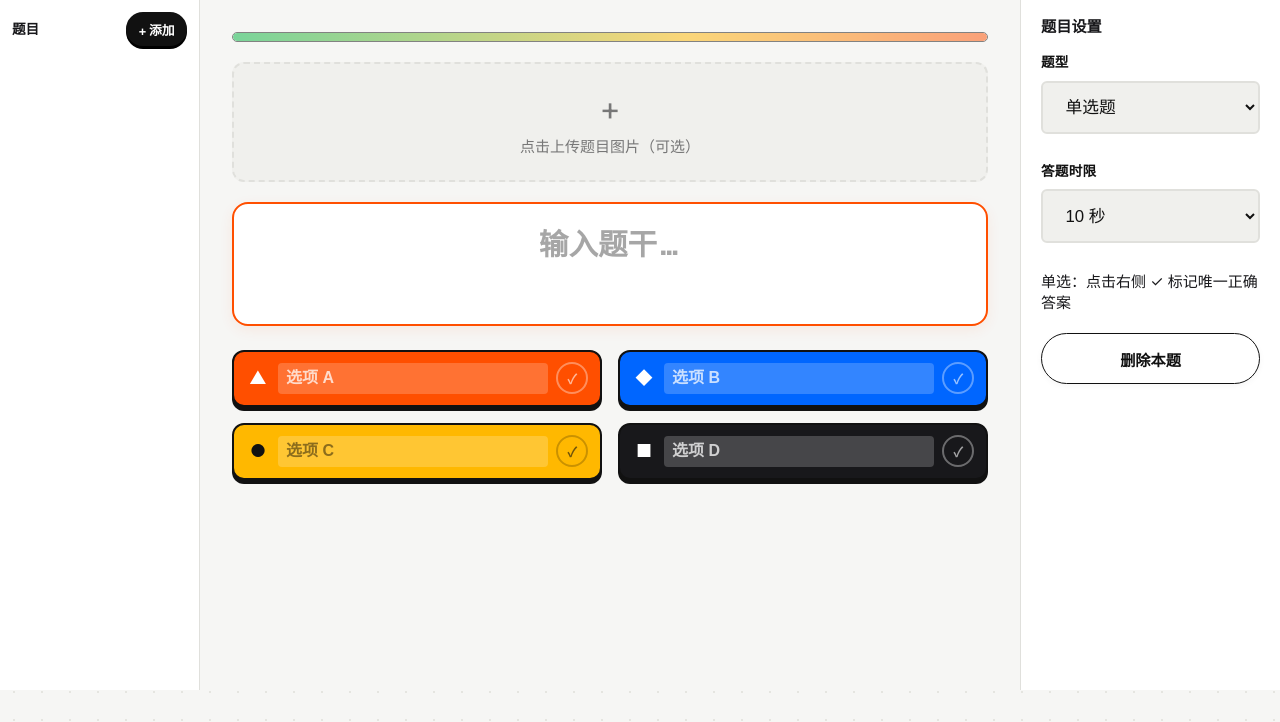
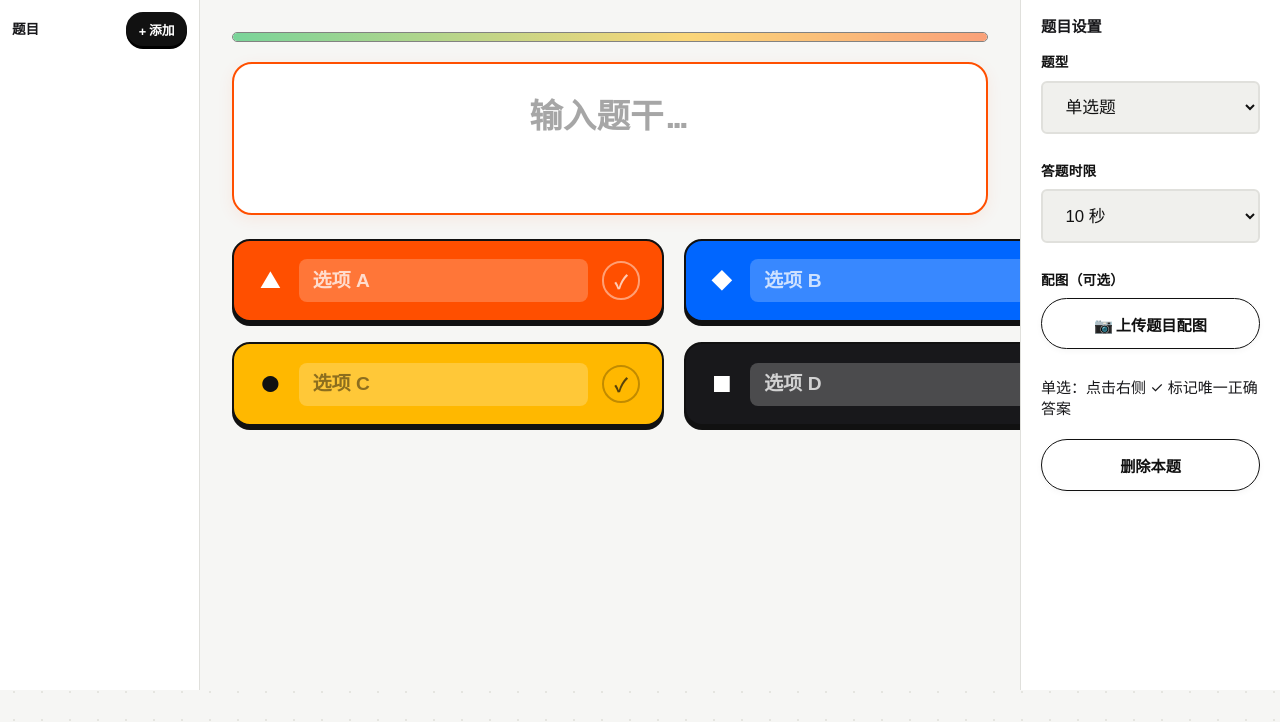
Before and after one commit to garywanggali/kahoot, a Django app: template templates/game/kahoot_editor.html in a window 1280 px wide. Shown: the part 78-800 px from the top of the page. Run offline with Django 5.2, Linux system fonts and the light colour scheme; the template is opened without the code that fills it, so the values that code supplies are empty.

Commit message:
feat(editor): Center stem input vertically/horizontally, enlarge ABCD option buttons, and remove empty top gray gap

```diff
--- a/static/css/kahoot_editor.css
+++ b/static/css/kahoot_editor.css
@@ -239,27 +239,17 @@ body:has(.kahoot-editor-app) .container {
 
 .kahoot-editor-media {
     position: relative;
-    margin-bottom: 1.25rem;
-    border: 2px dashed var(--border-light);
+    margin-bottom: 1rem;
     border-radius: var(--radius-md);
-    min-height: 120px;
     display: flex;
+    flex-direction: column;
     align-items: center;
     justify-content: center;
-    background: var(--bg-subtle);
-    cursor: pointer;
+    background: transparent;
 }
 
-.kahoot-editor-media-placeholder {
-    text-align: center;
-    color: var(--text-muted);
-    padding: 1rem;
-}
-
-.kahoot-editor-media-placeholder span {
-    font-size: 2rem;
-    display: block;
-    margin-bottom: 0.25rem;
+.kahoot-editor-media.hidden {
+    display: none !important;
 }
 
 .kahoot-editor-preview-img {
@@ -267,23 +257,24 @@ body:has(.kahoot-editor-app) .container {
     max-width: 100%;
     object-fit: contain;
     border-radius: var(--radius-md);
+    margin-bottom: 0.5rem;
 }
 
 .kahoot-editor-stem-input {
     width: 100%;
-    min-height: 84px;
+    min-height: 108px;
     font-family: var(--font-hero);
-    font-size: 1.85rem;
+    font-size: 2.1rem;
     font-weight: 800;
-    line-height: 1.35;
+    line-height: 1.45;
     text-align: center;
-    border: 2px solid var(--orange);
+    border: 2.5px solid var(--orange);
     background: #ffffff;
-    border-radius: 16px;
-    padding: 1.25rem 1.5rem;
+    border-radius: 20px;
+    padding: 1.6rem 1.85rem;
     margin-bottom: 1.5rem;
     color: var(--text-black);
-    box-shadow: 0 4px 14px var(--orange-subtle);
+    box-shadow: 0 4px 16px var(--orange-subtle);
     box-sizing: border-box;
     display: block;
     resize: none;
@@ -304,7 +295,7 @@ body:has(.kahoot-editor-app) .container {
 .kahoot-editor-options {
     display: grid;
     grid-template-columns: 1fr 1fr;
-    gap: 1rem;
+    gap: 1.25rem;
 }
 
 @media (max-width: 640px) {
@@ -316,13 +307,15 @@ body:has(.kahoot-editor-app) .container {
 .kahoot-editor-option {
     display: flex;
     align-items: center;
-    gap: 0.5rem;
-    padding: 0.65rem 0.75rem;
-    border-radius: var(--radius-md);
-    border: 2px solid var(--text-black);
+    gap: 0.85rem;
+    padding: 1.15rem 1.35rem;
+    border-radius: 18px;
+    border: 2.5px solid var(--text-black);
     box-shadow: 0 4px 0 var(--text-black);
     color: #fff;
-    min-height: 3.5rem;
+    min-height: 5rem;
+    box-sizing: border-box;
+    transition: transform 0.15s ease;
 }
 
 /* 编辑器自带图标 span，禁用 play 页 .option-a::before 等伪元素 */
@@ -337,9 +330,9 @@ body:has(.kahoot-editor-app) .container {
 .kahoot-editor-option.option-d { background: var(--kh-option-d); }
 
 .kahoot-editor-option-icon {
-    font-size: 1.1rem;
+    font-size: 1.35rem;
     flex-shrink: 0;
-    width: 1.5rem;
+    width: 1.85rem;
     text-align: center;
 }
 
@@ -347,12 +340,13 @@ body:has(.kahoot-editor-app) .container {
     flex: 1;
     min-width: 0;
     border: none;
-    background: rgba(255, 255, 255, 0.2);
+    background: rgba(255, 255, 255, 0.22);
     color: inherit;
-    font-weight: 700;
-    font-size: 1rem;
-    padding: 0.4rem 0.5rem;
-    border-radius: 4px;
+    font-weight: 800;
+    font-size: 1.2rem;
+    padding: 0.65rem 0.85rem;
+    border-radius: 8px;
+    box-sizing: border-box;
 }
 
 .kahoot-editor-option-input::placeholder {
@@ -365,15 +359,19 @@ body:has(.kahoot-editor-app) .container {
 
 .kahoot-editor-mark-correct {
     flex-shrink: 0;
-    width: 2rem;
-    height: 2rem;
+    width: 2.4rem;
+    height: 2.4rem;
     border-radius: 50%;
-    border: 2px solid rgba(255, 255, 255, 0.6);
+    border: 2px solid rgba(255, 255, 255, 0.65);
     background: transparent;
     color: #fff;
     cursor: pointer;
     font-weight: 800;
-    opacity: 0.6;
+    font-size: 1.15rem;
+    opacity: 0.7;
+    display: flex;
+    align-items: center;
+    justify-content: center;
 }
 
 .kahoot-editor-option.option-c .kahoot-editor-mark-correct {
--- a/static/js/kahoot_editor.js
+++ b/static/js/kahoot_editor.js
@@ -29,16 +29,17 @@
 
     function showQuestionImage(url) {
         const src = normalizeImageUrl(url);
+        const mediaZone = document.getElementById('media-zone');
         if (!src) {
             els.previewImage.removeAttribute('src');
             els.previewImage.classList.add('hidden');
-            els.mediaPlaceholder.classList.remove('hidden');
+            if (mediaZone) mediaZone.classList.add('hidden');
             els.removeImage.classList.add('hidden');
             return;
         }
         els.previewImage.src = src;
         els.previewImage.classList.remove('hidden');
-        els.mediaPlaceholder.classList.add('hidden');
+        if (mediaZone) mediaZone.classList.remove('hidden');
         els.removeImage.classList.remove('hidden');
     }
 
@@ -57,9 +58,9 @@
         shortPanel: document.getElementById('short-panel'),
         wordPanel: document.getElementById('wordcloud-panel'),
         previewImage: document.getElementById('preview-image'),
-        mediaPlaceholder: document.getElementById('media-placeholder'),
         imageInput: document.getElementById('image-input'),
         removeImage: document.getElementById('btn-remove-image'),
+        uploadSidebarBtn: document.getElementById('btn-upload-image-sidebar'),
         saveStatus: document.getElementById('save-status'),
         typeHint: document.getElementById('type-hint'),
         quizTitle: document.getElementById('quiz-title-input'),
@@ -475,7 +476,9 @@
         });
     });
 
-    els.mediaPlaceholder.addEventListener('click', () => els.imageInput.click());
+    if (els.uploadSidebarBtn) {
+        els.uploadSidebarBtn.addEventListener('click', () => els.imageInput.click());
+    }
     els.imageInput.addEventListener('change', () => {
         const file = els.imageInput.files[0];
         if (!file) return;
--- a/templates/game/kahoot_editor.html
+++ b/templates/game/kahoot_editor.html
@@ -4,7 +4,7 @@
 {% block title %}编辑 {{ quiz_set.title }} - Kahoot Studio{% endblock %}
 
 {% block extra_css %}
-<link rel="stylesheet" href="{% static 'css/kahoot_editor.css' %}?v=12">
+<link rel="stylesheet" href="{% static 'css/kahoot_editor.css' %}?v=14">
 {% endblock %}
 
 {% block content %}
@@ -48,14 +48,10 @@
                 <p class="question-number" id="preview-number"></p>
                 <div class="timer-bar kahoot-editor-timer"><div class="timer-fill"></div></div>
 
-                <div class="kahoot-editor-media" id="media-zone">
+                <div class="kahoot-editor-media hidden" id="media-zone">
                     <img id="preview-image" class="kahoot-editor-preview-img hidden" alt="">
-                    <div id="media-placeholder" class="kahoot-editor-media-placeholder">
-                        <span>+</span>
-                        <p>点击上传题目图片（可选）</p>
-                    </div>
                     <input type="file" id="image-input" accept="image/jpeg,image/png,image/gif,image/webp" class="hidden">
-                    <button type="button" class="btn btn-outline btn-sm hidden" id="btn-remove-image">移除图片</button>
+                    <button type="button" class="btn btn-outline btn-sm" id="btn-remove-image">移除图片</button>
                 </div>
 
                 <textarea id="field-text" class="kahoot-editor-stem-input" rows="2"
@@ -122,6 +118,12 @@
                     <option value="120">120 秒</option>
                 </select>
             </div>
+            <div class="form-group">
+                <label>配图（可选）</label>
+                <button type="button" class="btn btn-outline btn-block" id="btn-upload-image-sidebar">
+                    📷 上传题目配图
+                </button>
+            </div>
             <p class="form-hint" id="type-hint">单选：点击右侧 ✓ 标记唯一正确答案</p>
             <div class="kahoot-editor-props-actions">
                 <button type="button" class="btn btn-outline btn-block" id="btn-delete-question">删除本题</button>
@@ -162,5 +164,5 @@
 const INITIAL_QUESTIONS = {{ questions_json|safe }};
 const MAX_IMAGE_MB = {{ max_image_mb }};
 </script>
-<script src="{% static 'js/kahoot_editor.js' %}?v=13"></script>
+<script src="{% static 'js/kahoot_editor.js' %}?v=14"></script>
 {% endblock %}
```
